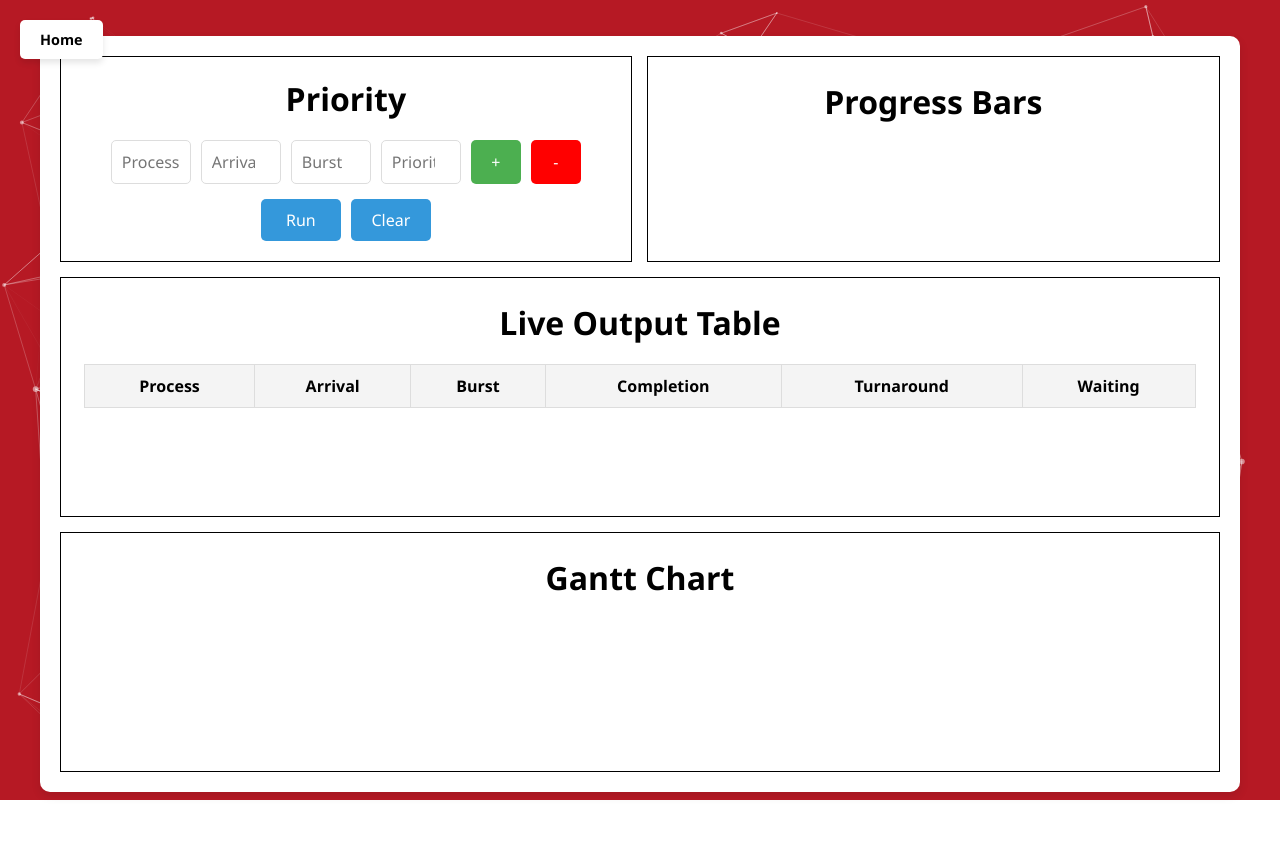
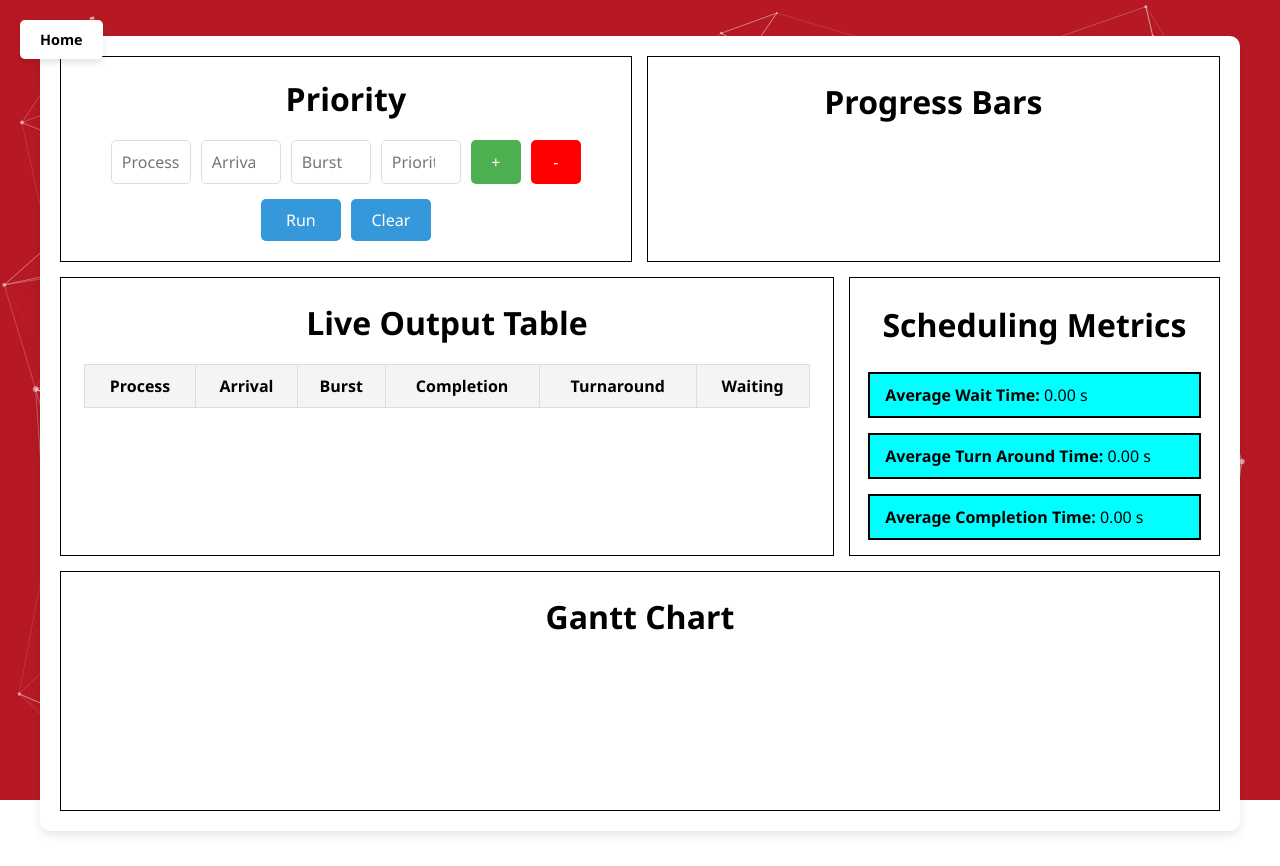
Before and after one commit to ackshayakeerthig/CPU-Scheduling-Algorithms-Visualisation-Website, a React (Vite) app in the folder frontend/: page /Priority in a window 1280 px wide. Before the commit the page ends 827 px from the top, so only its background shows below. Built offline with nearby package versions, Linux system fonts and the light colour scheme.

Commit message:
Fixed gantt chart resposniveness and added scheduling metrics component

```diff
--- a/frontend/src/components/GanttChart/GanttChart.jsx
+++ b/frontend/src/components/GanttChart/GanttChart.jsx
@@ -58,9 +58,14 @@ const GanttChart = ({ processes = [] }) => {
   const timeline = Array.from({ length: maxTime }, (_, i) => i);
 
   return (
-    <div>
+    <div style={{ width: "100%", overflowX: "auto" }}>
       <div
-        style={{ display: "flex", flexDirection: "row", alignItems: "center" }}
+        style={{
+          display: "flex",
+          flexDirection: "row",
+          alignItems: "center",
+          width: "100%",
+        }}
       >
         {timeline.map((time) => {
           const activeSegment = ganttSegments.find(
@@ -74,7 +79,8 @@ const GanttChart = ({ processes = [] }) => {
                 backgroundColor: activeSegment
                   ? activeSegment.color
                   : "#E0E0E0", // Idle color
-                width: "60px",
+                flex: "1 1 auto",
+                minWidth: "30px", // Minimum size for each time slot
                 height: "100px",
                 border: "1px solid #000",
                 display: "flex",
@@ -89,12 +95,19 @@ const GanttChart = ({ processes = [] }) => {
           );
         })}
       </div>
-      <div style={{ marginTop: "10px", display: "flex" }}>
+      <div
+        style={{
+          marginTop: "10px",
+          display: "flex",
+          width: "100%",
+        }}
+      >
         {timeline.map((time) => (
           <div
             key={`time-label-${time}`}
             style={{
-              width: "60px",
+              flex: "1 1 auto",
+              minWidth: "30px",
               // textAlign: "center",
               fontSize: "12px",
             }}
--- a/frontend/src/components/OutputCard/OutputCard.css
+++ b/frontend/src/components/OutputCard/OutputCard.css
@@ -52,6 +52,16 @@
   min-height: 30vh;
   padding: 2%;
   border: 1px solid black
+}
+
+.output-table-secheduling-metrics{
+  display: flex;
+  gap: 15px;
+}
+
+.scheduling-metrics-section{
+  border: 1px solid black;
+  min-width: 32%;
 }
 
 /* Title of output section */
--- a/frontend/src/components/OutputCard/OutputCard.jsx
+++ b/frontend/src/components/OutputCard/OutputCard.jsx
@@ -3,6 +3,7 @@ import FormTemplate from "../../components/Template/FormTemplate";
 import "./OutputCard.css";
 import GanttChart from "../GanttChart/GanttChart";
 import SimulatedClock from "../ProgessBars/SimulatedClock";
+import SchedulingMetrics from "../SchedulingMetrics/SchedulingMetrics";
 
 function OutputCard({ algorithm, calculateAlgorithm }) {
   const [output, setOutput] = useState([]);
@@ -27,8 +28,13 @@ function OutputCard({ algorithm, calculateAlgorithm }) {
           </div>
         </div>
         <div className="lower-section">
-          <div className="output-table-section">
-            <OutputTable output={output} />
+          <div className="output-table-secheduling-metrics">
+            <div className="output-table-section">
+              <OutputTable output={output} />
+            </div>
+            <div className="scheduling-metrics-section">
+              <SchedulingMetrics processes={output} />
+            </div>
           </div>
           <div className="gantt-section">
             <h1>Gantt Chart</h1>
--- /dev/null
+++ b/frontend/src/components/SchedulingMetrics/SchedulingMetrics.css
@@ -0,0 +1,7 @@
+.metrics-div{
+    border: 2px solid black;
+    padding: 10px 15px;
+    min-width: 80%;
+    margin: 4% 5%;
+    background-color: aqua;
+}
--- /dev/null
+++ b/frontend/src/components/SchedulingMetrics/SchedulingMetrics.jsx
@@ -0,0 +1,60 @@
+import React from "react";
+import "./SchedulingMetrics.css";
+
+const SchedulingMetrics = ({ processes = [] }) => {
+  // Calculate metrics for each process
+  const metrics = processes.map((process) => {
+    const { ganttValues } = process;
+    const arrivalTime = process.arrivalTime || 0; // Assuming arrivalTime exists in the process
+    const completionTime = ganttValues[ganttValues.length - 1][1]; // End time of the last segment
+    const totalBurstTime = ganttValues.reduce(
+      (sum, [start, end]) => sum + (end - start),
+      0
+    );
+    const waitTime = completionTime - arrivalTime - totalBurstTime;
+    const turnAroundTime = completionTime - arrivalTime;
+
+    return {
+      id: process.id,
+      waitTime,
+      completionTime,
+      turnAroundTime,
+    };
+  });
+
+  // Calculate averages
+  const totalWaitTime = metrics.reduce((sum, m) => sum + m.waitTime, 0);
+  const totalCompletionTime = metrics.reduce(
+    (sum, m) => sum + m.completionTime,
+    0
+  );
+  const totalTurnAroundTime = metrics.reduce(
+    (sum, m) => sum + m.turnAroundTime,
+    0
+  );
+  const avgWaitTime = metrics.length > 0 ? totalWaitTime / metrics.length : 0;
+  const avgCompletionTime =
+    metrics.length > 0 ? totalCompletionTime / metrics.length : 0;
+  const avgTurnAroundTime =
+    metrics.length > 0 ? totalTurnAroundTime / metrics.length : 0;
+
+  return (
+    <div>
+      <h1 style={{ margin: "7% 0" }}>Scheduling Metrics</h1>
+
+      <div className="metrics-div">
+        <strong>Average Wait Time:</strong> {avgWaitTime.toFixed(2)} s
+      </div>
+      <div className="metrics-div">
+        <strong>Average Turn Around Time:</strong>{" "}
+        {avgTurnAroundTime.toFixed(2)} s
+      </div>
+      <div className="metrics-div">
+        <strong>Average Completion Time:</strong> {avgCompletionTime.toFixed(2)}{" "}
+        s
+      </div>
+    </div>
+  );
+};
+
+export default SchedulingMetrics;
```
